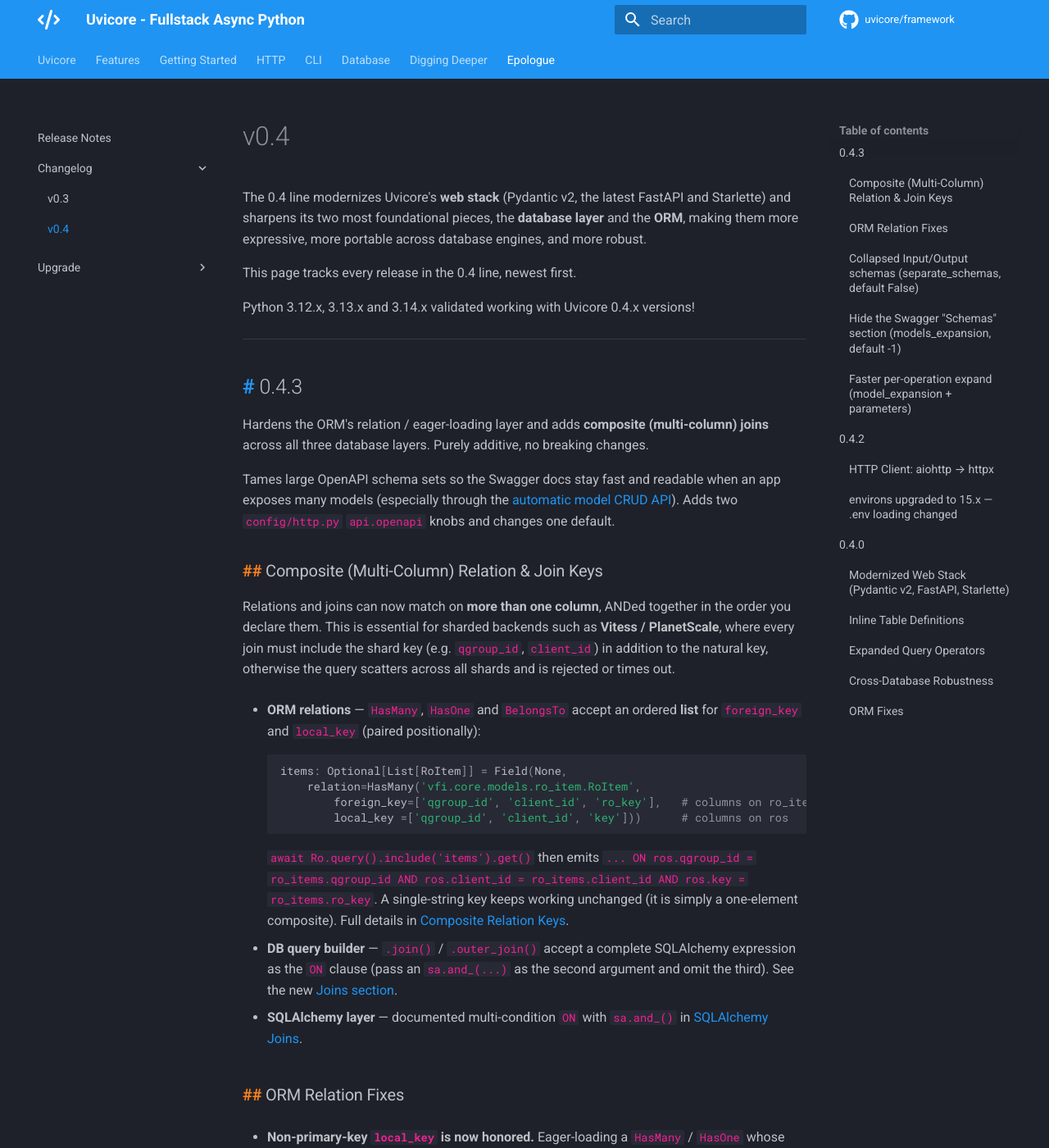
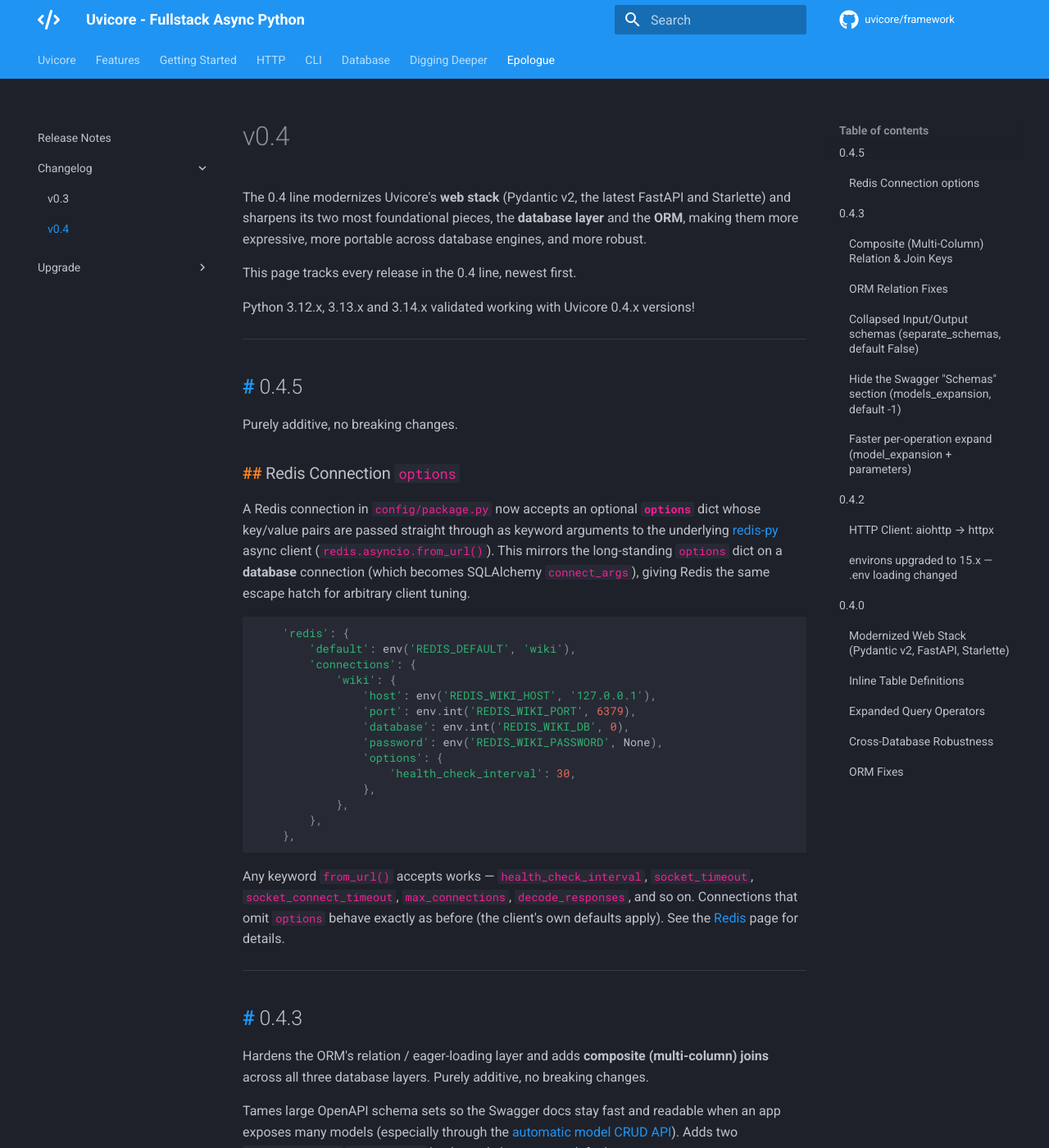
Before and after one commit to uvicore/docs, an MkDocs documentation site: the page built from docs/epologue/changelog/0.4.md, in a window 1280 px wide and 1400 px high. Shown: the whole window at 82% size. Built offline with MkDocs 1.6.1 and Material for MkDocs 9.7.7, drawn with Linux system fonts in a browser that asks for light colours; comment, search, counter and statistics services are not loaded.

Commit message:
Add optional redis options kwargs passthrough for the connectors

````diff
--- a/docs/epologue/changelog/0.4.md
+++ b/docs/epologue/changelog/0.4.md
@@ -5,6 +5,42 @@
 This page tracks every release in the 0.4 line, newest first.
 
 Python 3.12.x, 3.13.x and 3.14.x validated working with Uvicore 0.4.x versions!
+
+---
+
+## 0.4.5
+
+Purely additive, no breaking changes.
+
+### Redis Connection `options`
+
+A Redis connection in `config/package.py` now accepts an optional **`options`** dict whose
+key/value pairs are passed straight through as keyword arguments to the underlying
+[redis-py](https://redis.readthedocs.io/) async client (`redis.asyncio.from_url()`).  This mirrors
+the long-standing `options` dict on a **database** connection (which becomes SQLAlchemy
+`connect_args`), giving Redis the same escape hatch for arbitrary client tuning.
+
+```python
+    'redis': {
+        'default': env('REDIS_DEFAULT', 'wiki'),
+        'connections': {
+            'wiki': {
+                'host': env('REDIS_WIKI_HOST', '127.0.0.1'),
+                'port': env.int('REDIS_WIKI_PORT', 6379),
+                'database': env.int('REDIS_WIKI_DB', 0),
+                'password': env('REDIS_WIKI_PASSWORD', None),
+                'options': {
+                    'health_check_interval': 30,
+                },
+            },
+        },
+    },
+```
+
+Any keyword `from_url()` accepts works — `health_check_interval`, `socket_timeout`,
+`socket_connect_timeout`, `max_connections`, `decode_responses`, and so on.  Connections that omit
+`options` behave exactly as before (the client's own defaults apply).  See the
+[Redis](../../deeper/redis.md#configuration) page for details.
 
 ---
 
````
Also changed, not shown: docs/deeper/redis.md (+5 -0 lines), docs/epologue/release-notes.md (+1 -0 lines), journal/2026-07-01.md (added, +16 -0 lines).
